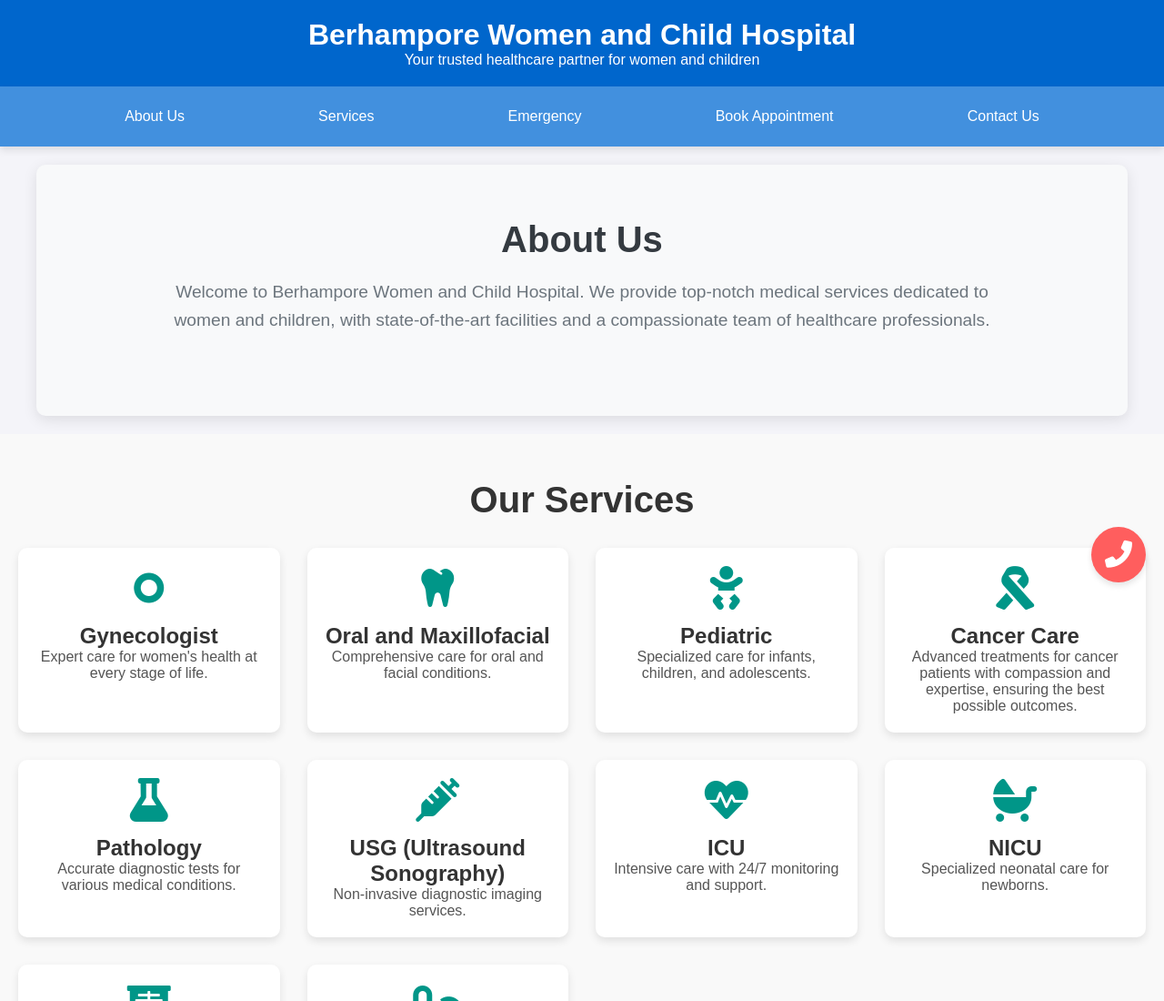
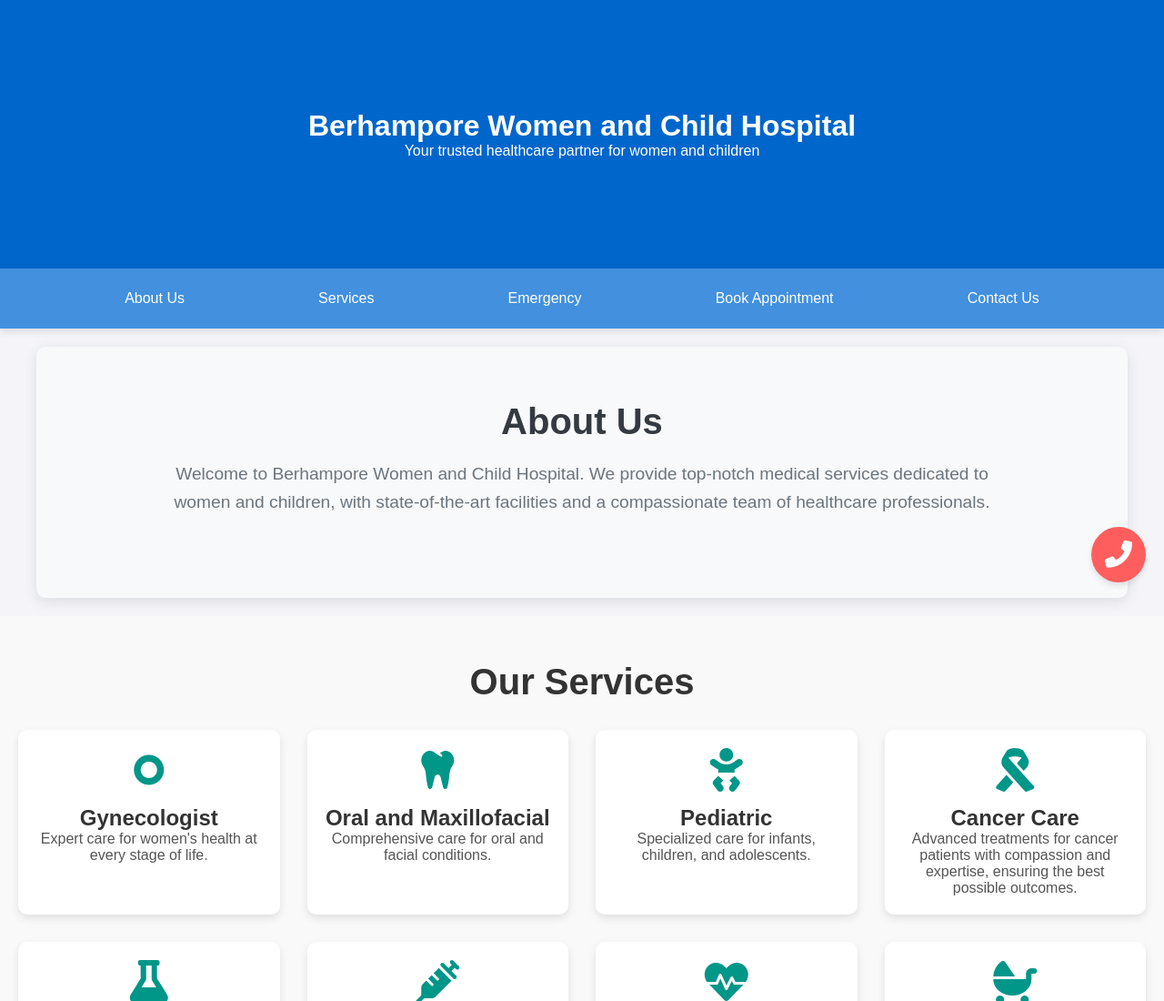
Before and after one commit to nilubhai93/hospital-managment, a plain HTML site: page index.html in a window 1280 px wide. Shown: the top 1100 px of the page at 91% size. Drawn offline with Linux system fonts and the light colour scheme.

Commit message:
Update styles.css

```diff
--- a/styles.css
+++ b/styles.css
@@ -13,7 +13,7 @@ body {
     background-color: #0066cc;
     color: #fff;
     text-align: center;
-    padding: 20px;
+    padding: 120px;
     animation: fadeIn 1.5s ease-in-out;
 }
 
```
